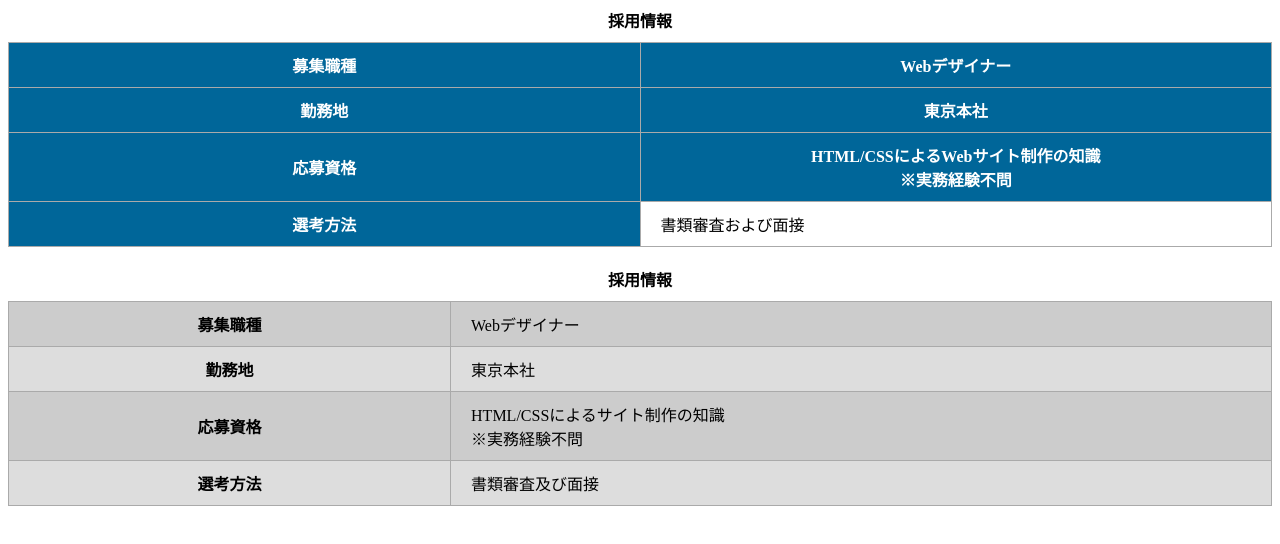
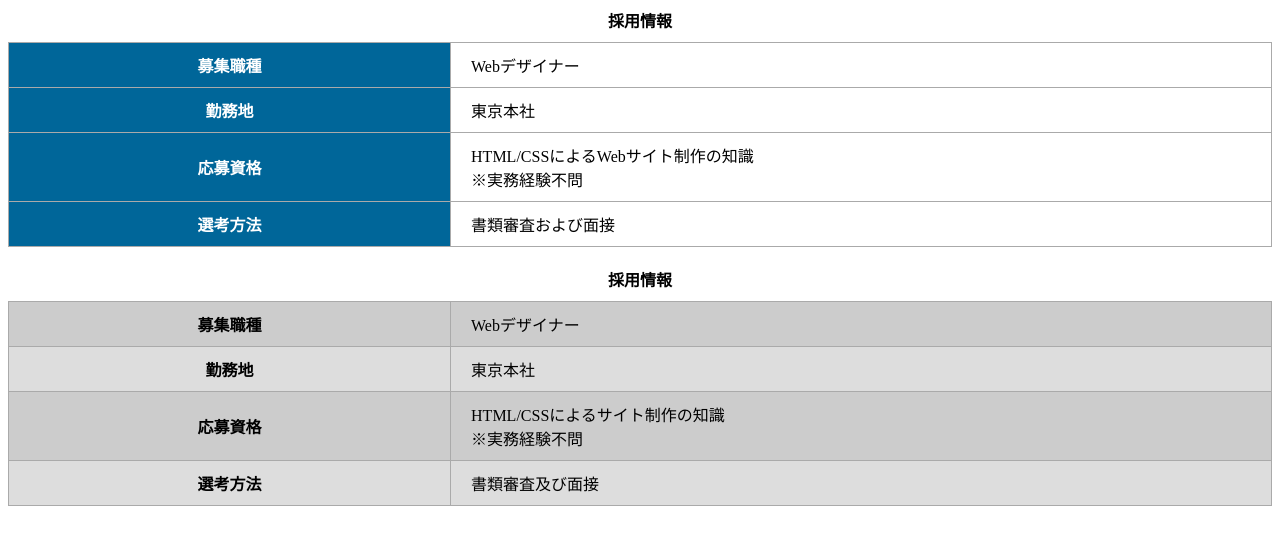
Before and after one commit to 20213086-meguroshoki/S1A134, a plain HTML site: page ensyu/22_2.html in a window 1280 px wide. Drawn offline with Linux system fonts and the light colour scheme.

Commit message:
Add files via upload
修正

```diff
--- a/ensyu/22_2.html
+++ b/ensyu/22_2.html
@@ -10,15 +10,15 @@
             <caption>採用情報</caption>
             <tr>
                 <th>募集職種</th>
-                    <th>Webデザイナー</th>
+                <td>Webデザイナー</td>
             </tr>
             <tr>
                 <th>勤務地</th>
-                    <th>東京本社</th>
+                <td>東京本社</td>
             </tr>
             <tr>
                 <th>応募資格</th>
-                    <th>HTML/CSSによるWebサイト制作の知識<br />※実務経験不問</th>
+                <td>HTML/CSSによるWebサイト制作の知識<br />※実務経験不問</td>
             </tr>
             <tr>
                 <th>選考方法</th>
```
Lines whose indentation alone changed are shown as unchanged.
